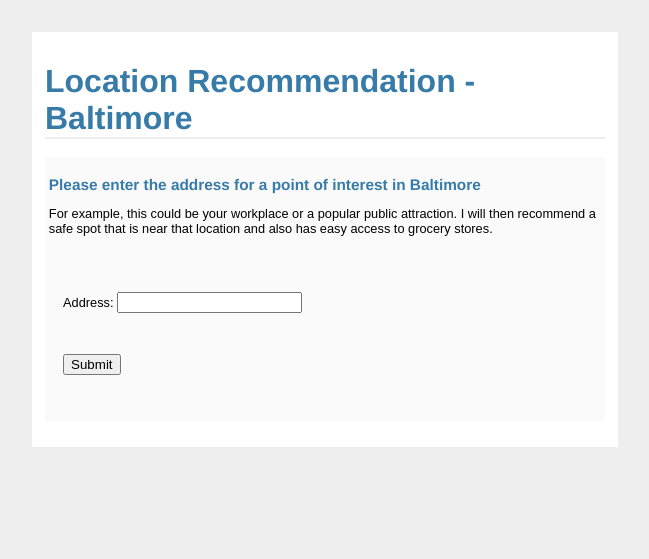
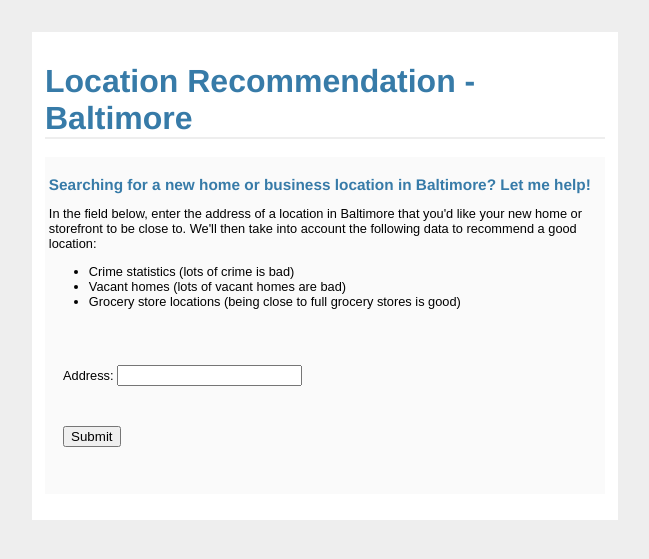
Before and after one commit to dvdwllc/stomping-grounds, a Flask app: page / in a window 1280 px wide. Shown: the top 559 px of the page, without its empty margins (315-964 px from the left). Run offline with Flask 2, Linux system fonts and the light colour scheme.

Commit message:
reformatted HTML

```diff
--- a/templates/address_entry_locrec.html
+++ b/templates/address_entry_locrec.html
@@ -5,9 +5,15 @@
   <h1>Location Recommendation - Baltimore</h1>
   <div class=metanav>
 
-    <h2>Please enter the address for a point of interest in Baltimore
+    <h2>Searching for a new home or business location in Baltimore? Let me help!
     </h2>
-    <p>For example, this could be your workplace or a popular public attraction. I will then recommend a safe spot that is near that location and also has easy access to grocery stores.
+    <p>In the field below, enter the address of a location in Baltimore that you'd like your new home or storefront to be close to.
+        We'll then take into account the following data to recommend a good location:
+        <ul>
+            <li>Crime statistics (lots of crime is bad)</li>
+            <li>Vacant homes (lots of vacant homes are bad)</li>
+            <li>Grocery store locations (being close to full grocery stores is good)</li>
+        </ul>
     </p>
 
     <form id='index_locrec' method='POST' action='/' >
```
Also changed, not shown: templates/recommendation_locrec.html (+9 -0 lines).
